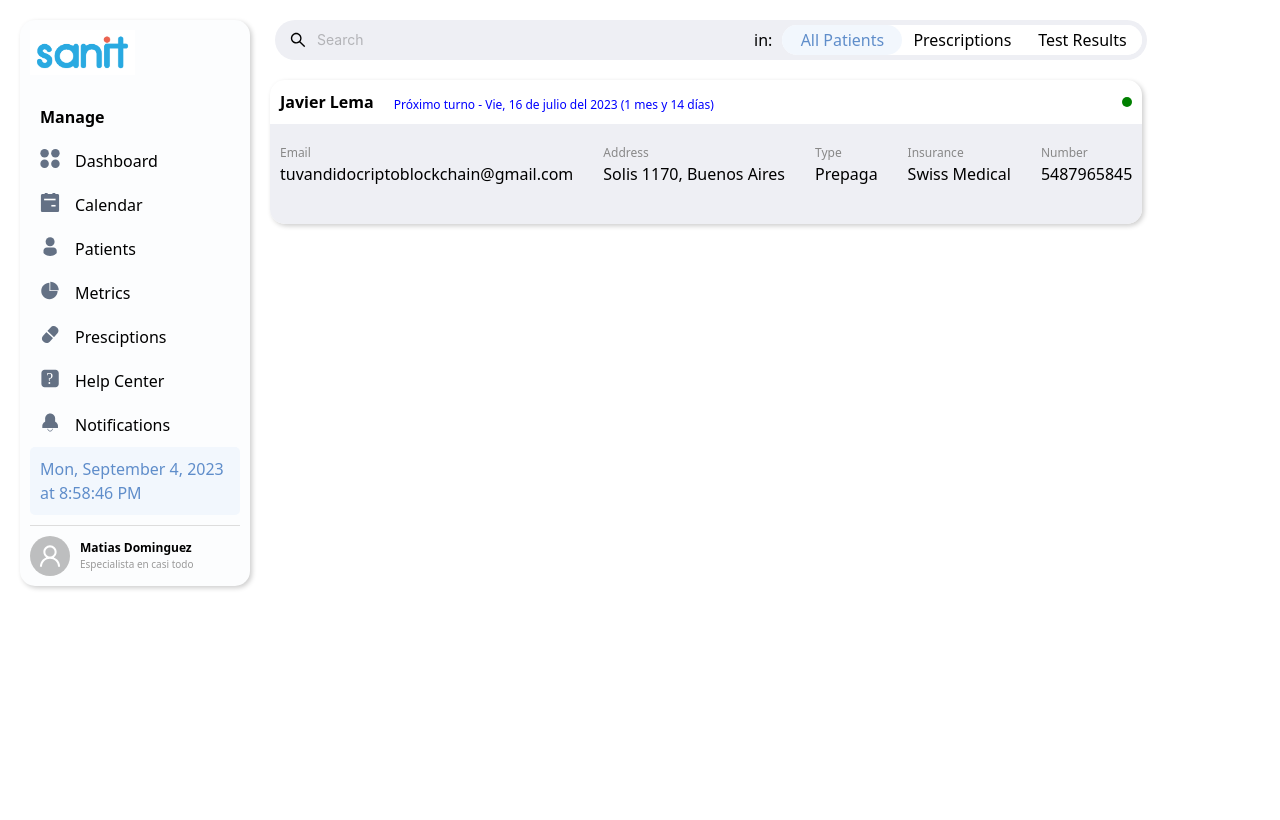
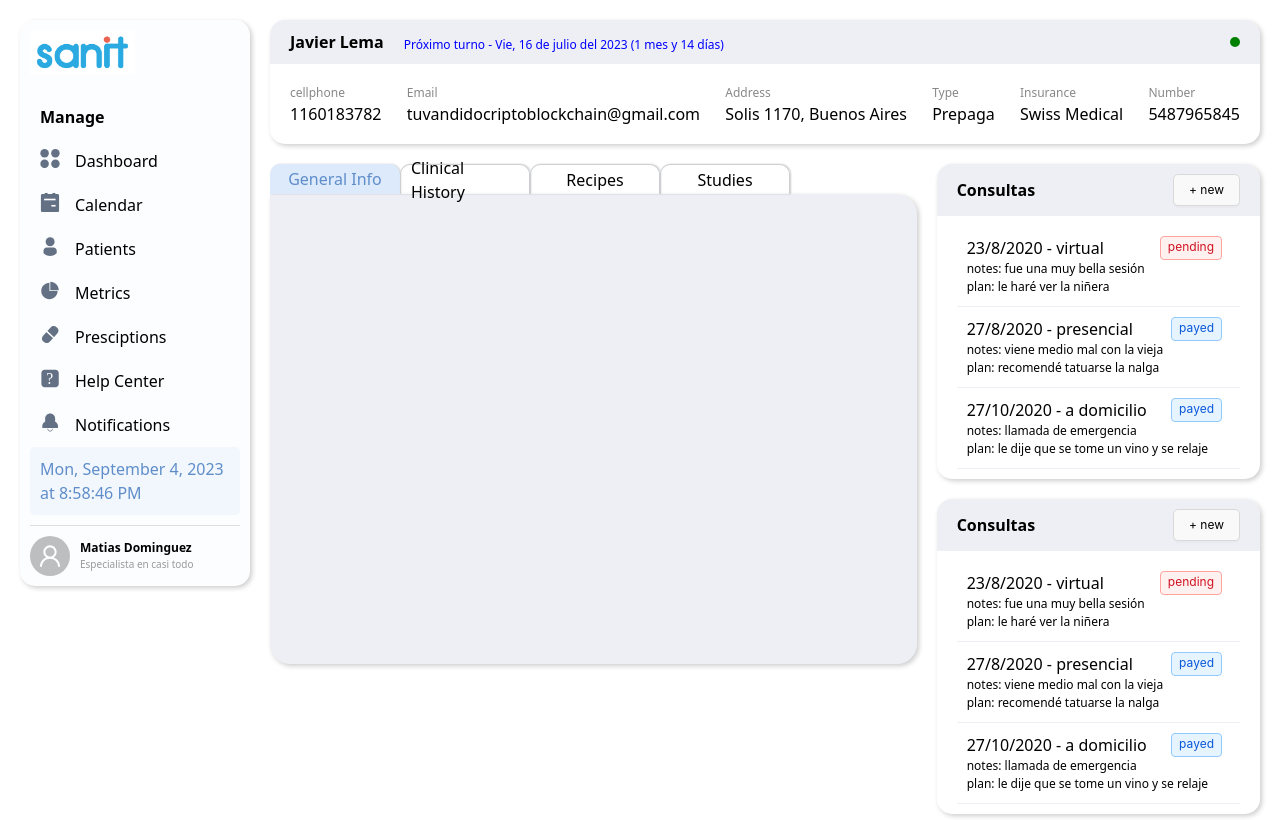
Before and after one commit to matiasgd/SanitFrontend, a React (Vite) app: page /home in a window 1280 px wide. Built offline with nearby package versions, Linux system fonts and the light colour scheme; no server answers.

Commit message:
new features in patient

```diff
--- /dev/null
+++ b/src/components/Dashboard/ClinicalHistory.tsx
@@ -0,0 +1,72 @@
+import React, { useState } from "react";
+
+const ClinicalHistory = () => {
+  const [selectedButton, setSelectedButton] = useState("general");
+
+  const ButtonStyle = {
+    display: "flex",
+    justifyContent: "center",
+    alignItems: "center",
+    width: "130px",
+    height: "30px",
+    cursor: "pointer",
+    transition: "background-color 0.3s",
+    backgroundColor: "",
+    borderTopLeftRadius: "10px",
+    borderTopRightRadius: "10px",
+    padding: "10px",
+    border: "1px solid #CDCFD3",
+    borderBottom: "none",
+    boxShadow: "1px 0px 2px rgba(0, 0, 0, 0.2)"
+  };
+
+  const ButtonHoverStyle = {
+    ...ButtonStyle,
+    backgroundColor: "#DCEAFB",
+    color: "#5F8DCA",
+    border: "none"
+  };
+
+  const handleClick = (button) => {
+    setSelectedButton(button);
+  };
+
+  return (
+    <div>
+      <div style={{ display: "flex", flexDirection: "row" }}>
+      <div
+          style={selectedButton === "general" ? ButtonHoverStyle : ButtonStyle}
+          onClick={() => handleClick("general")}
+        >
+          General Info
+        </div>
+        <div
+          style={selectedButton === "clinical" ? ButtonHoverStyle : ButtonStyle}
+          onClick={() => handleClick("clinical")}
+        >
+          Clinical History
+        </div>
+        <div
+          style={selectedButton === "recipes" ? ButtonHoverStyle : ButtonStyle}
+          onClick={() => handleClick("recipes")}
+        >
+          Recipes
+        </div>
+        <div
+          style={selectedButton === "studies" ? ButtonHoverStyle : ButtonStyle}
+          onClick={() => handleClick("studies")}
+        >
+          Studies
+        </div>
+      </div>
+      <div style={{backgroundColor: "#EEEFF4", borderRadius: "0 20px 20px 20px", marginBottom: "20px", boxShadow: "2px 2px 5px rgba(0, 0, 0, 0.2)", height:"470px"}}>
+  {selectedButton === "clinical" && <p>Clinical History content</p>}
+  {selectedButton === "recipes" && <p>Recipes content</p>}
+  {selectedButton === "studies" && <p>Studies content</p>}
+</div>
+
+    </div>
+  );
+};
+
+export default ClinicalHistory;
--- a/src/components/Dashboard/Home.tsx
+++ b/src/components/Dashboard/Home.tsx
@@ -1,16 +1,40 @@
 import React from "react";
 import Sidebar from "./Sidebar";
-import SearchBar from "./SearchBar";
 import Patient from "./Patient";
+import ClinicalHistory from "./ClinicalHistory";
+import PatientApointments from "./PatientAppointments";
 
 const Home = () => {
   return (
-    <div style={{ display: "flex" }}>
-      <Sidebar />
-      <div>
-        <SearchBar />
-        <div style={{marginTop:"20px"}}>
-          <Patient/>
+    <div style={{ display: "flex", flexDirection: "column", margin: "20px" }}>
+      <div style={{ display: "flex", width: "100%" }}>
+        <div style={{ flexGrow: 0 }}>
+          <Sidebar />
+        </div>
+        <div style={{ flexGrow: 1 }}>
+          <div
+            style={{
+              display: "flex",
+              flexDirection: "column",
+              gap: "20px",
+              marginLeft: "20px",
+            }}
+          >
+            <Patient />
+            <div style= {{display: "flex"}}>
+              <div style= {{flex: "2"}}>
+                <ClinicalHistory />
+              </div>
+              <div style= {{flex: "1", marginLeft:"20px"}}>
+                <div>
+                <PatientApointments />
+                </div>
+                <div style={{ marginTop:"20px"}}>
+                <PatientApointments />
+                </div>
+              </div>
+            </div>
+          </div>
         </div>
       </div>
     </div>
--- a/src/components/Dashboard/Patient.tsx
+++ b/src/components/Dashboard/Patient.tsx
@@ -5,19 +5,22 @@ const Patient: React.FC = () => {
   return (
     <div
       style={{
+        display: "flex",
         borderRadius: "15px",
         boxShadow: "2px 2px 5px rgba(0, 0, 0, 0.2)",
-        width: "auto",
+        flexDirection: "column",
+        flexGrow: 1,
       }}
     >
       <div
         style={{
           display: "flex",
-          padding: "10px",
+          padding: "10px 20px",
           borderTopLeftRadius: "15px",
           borderTopRightRadius: "15px",
           justifyContent: "space-between",
-          alignItems:"center"
+          alignItems:"center",
+          backgroundColor: "#EEEFF4",
         }}
       >
         <div style={{ display: "flex", gap: "20px", alignItems: "end" }}>
@@ -38,15 +41,17 @@ const Patient: React.FC = () => {
       </div>
       <div
         style={{
-          backgroundColor: "#EEEFF4",
-          padding: "10px",
+          padding: "20px",
           borderBottomLeftRadius: "15px",
           borderBottomRightRadius: "15px",
-          height: "100px",
-          paddingTop: "20px",
+          height: "80px",
         }}
       >
-        <div style={{ display: "flex", gap: "30px" }}>
+        <div style={{ display: "flex", justifyContent:"space-between" }}>
+        <div>
+            <p style={{ fontSize: "12px", color: "#888888" }}>cellphone</p>
+            <p>{defaultPatients[1].cellphone}</p>
+          </div>
           <div>
             <p style={{ fontSize: "12px", color: "#888888" }}>Email</p>
             <p>{defaultPatients[1].email}</p>
--- /dev/null
+++ b/src/components/Dashboard/PatientAppointments.tsx
@@ -0,0 +1,103 @@
+import React from "react";
+import defaultPatients from "../../../public/defaultPatients.tsx";
+import { Button, Tag } from "antd";
+
+const Patient: React.FC = () => {
+  const buttonStyle = {
+    backgroundColor: "#F9F9F9",
+    color: "#000000",
+    borderRadius: "5px",
+    fontSize: "12px",
+  };
+
+  const appointmentContentStyle = {
+    fontSize: "12px",
+  };
+
+  const appointments = [
+    {
+      id: 1,
+      date: "23/8/2020",
+      hour: "18:30",
+      type: "virtual",
+      status: "pending",
+      medicalNotes: "fue una muy bella sesión",
+      medicalPlan: "le haré ver la niñera",
+    },
+    {
+      id: 2,
+      date: "27/8/2020",
+      hour: "12:30",
+      type: "presencial",
+      status: "payed",
+      medicalNotes: "viene medio mal con la vieja",
+      medicalPlan: "recomendé tatuarse la nalga",
+    },
+    {
+      id: 3,
+      date: "27/10/2020",
+      hour: "4:30",
+      type: "a domicilio",
+      status: "payed",
+      medicalNotes: "llamada de emergencia",
+      medicalPlan: "le dije que se tome un vino y se relaje",
+    },
+  ];
+
+  return (
+    <div
+      style={{
+        display: "flex",
+        borderRadius: "15px",
+        boxShadow: "2px 2px 5px rgba(0, 0, 0, 0.2)",
+        flexDirection: "column",
+        flexGrow: 1,
+      }}
+    >
+      <div
+        style={{
+          display: "flex",
+          padding: "10px 20px",
+          borderTopLeftRadius: "15px",
+          borderTopRightRadius: "15px",
+          justifyContent: "space-between",
+          alignItems: "center",
+          backgroundColor: "#EEEFF4",
+        }}
+      >
+        <div style={{ display: "flex", gap: "20px", alignItems: "end" }}>
+          <strong style={{ color: "Black" }}>Consultas</strong>
+        </div>
+        <Button style={buttonStyle}>+ new</Button>
+      </div>
+      <div
+        style={{
+          padding: "10px 20px",
+          borderBottomLeftRadius: "15px",
+          borderBottomRightRadius: "15px",
+          height: "auto",
+        }}
+      >
+        {appointments.map((appointment) => (
+          <div key={appointment.id} style={{padding: "10px", borderBottom: "1px solid #EEEFF4",}}>
+            <div style={{display:"flex", justifyContent: "space-between"}}>
+            {appointment.date} - {appointment.type}
+            <Tag color={appointment.status === "pending" ? "red" : "blue"}>
+              {appointment.status}
+            </Tag>
+            </div>
+            <div style={appointmentContentStyle}>
+              <div>
+                notes: {appointment.medicalNotes}<br></br>
+                plan: {appointment.medicalPlan} <br></br>
+              </div>
+
+            </div>
+          </div>
+        ))}
+      </div>
+    </div>
+  );
+};
+
+export default Patient;
--- a/src/components/Dashboard/Sidebar.tsx
+++ b/src/components/Dashboard/Sidebar.tsx
@@ -14,8 +14,7 @@ const Sidebar: React.FC = () => {
   ];
 
   const sidebarStyle = {
-    margin: "20px",
-    height: "100%",
+    flex: "1",
     width: "230px",
     backgroundColor: "#FCFDFE",
     borderRadius: "15px",
@@ -44,7 +43,6 @@ const Sidebar: React.FC = () => {
 
   const listado = {
     backgroundColor: "#FCFDFE",
-    height: "80%",
   };
 
   const fecha = {
@@ -112,7 +110,7 @@ const Sidebar: React.FC = () => {
       <div style={fecha}>{formattedDate}</div>
       <div
         className="container"
-        style={{ display: "flex", alignItems: "center",     borderTop: "1px solid #DDD",
+        style={{ display: "flex", alignItems: "center", borderTop: "1px solid #DDD",
         marginTop: "10px",
         paddingTop: "10px", }}
       >
```
